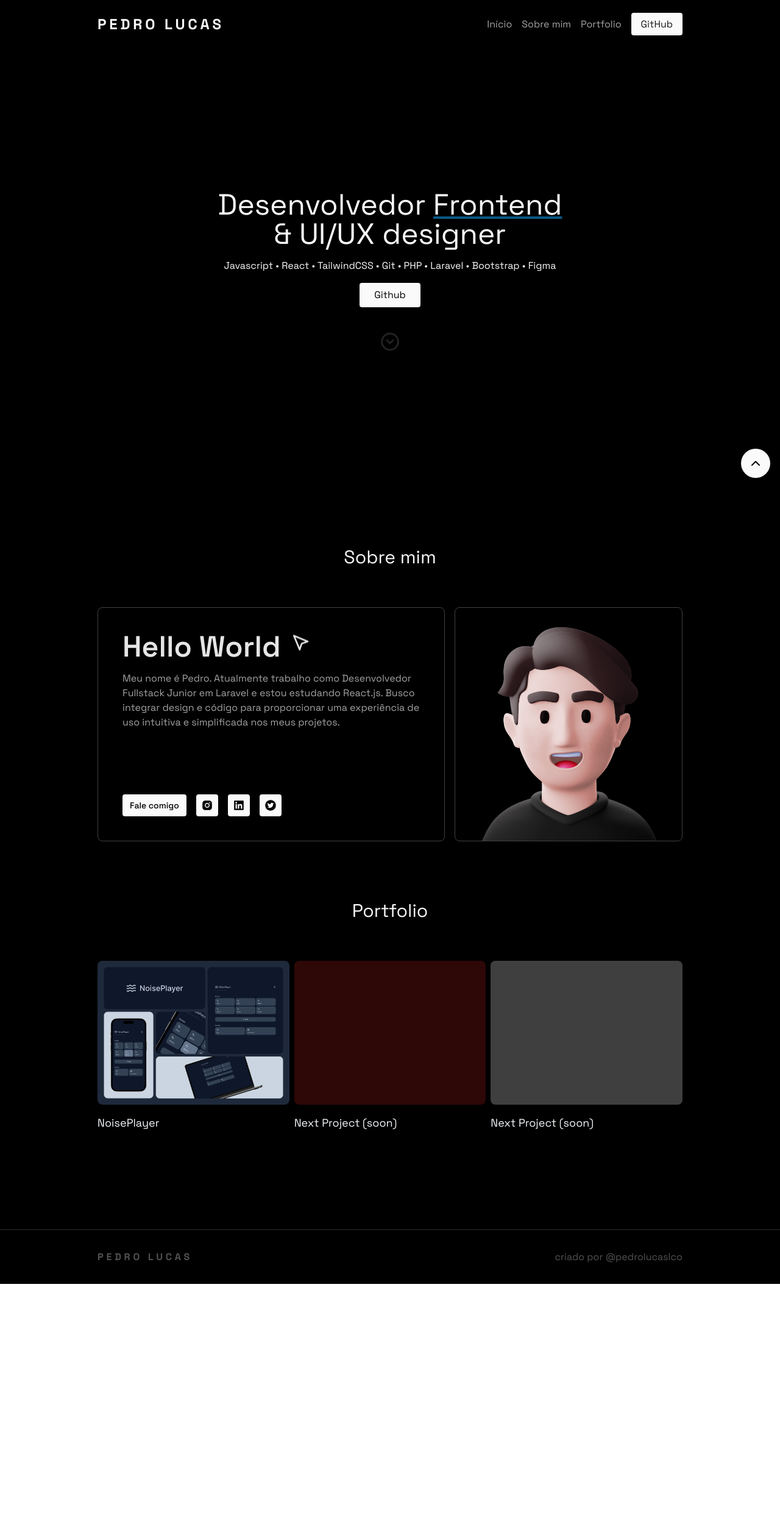
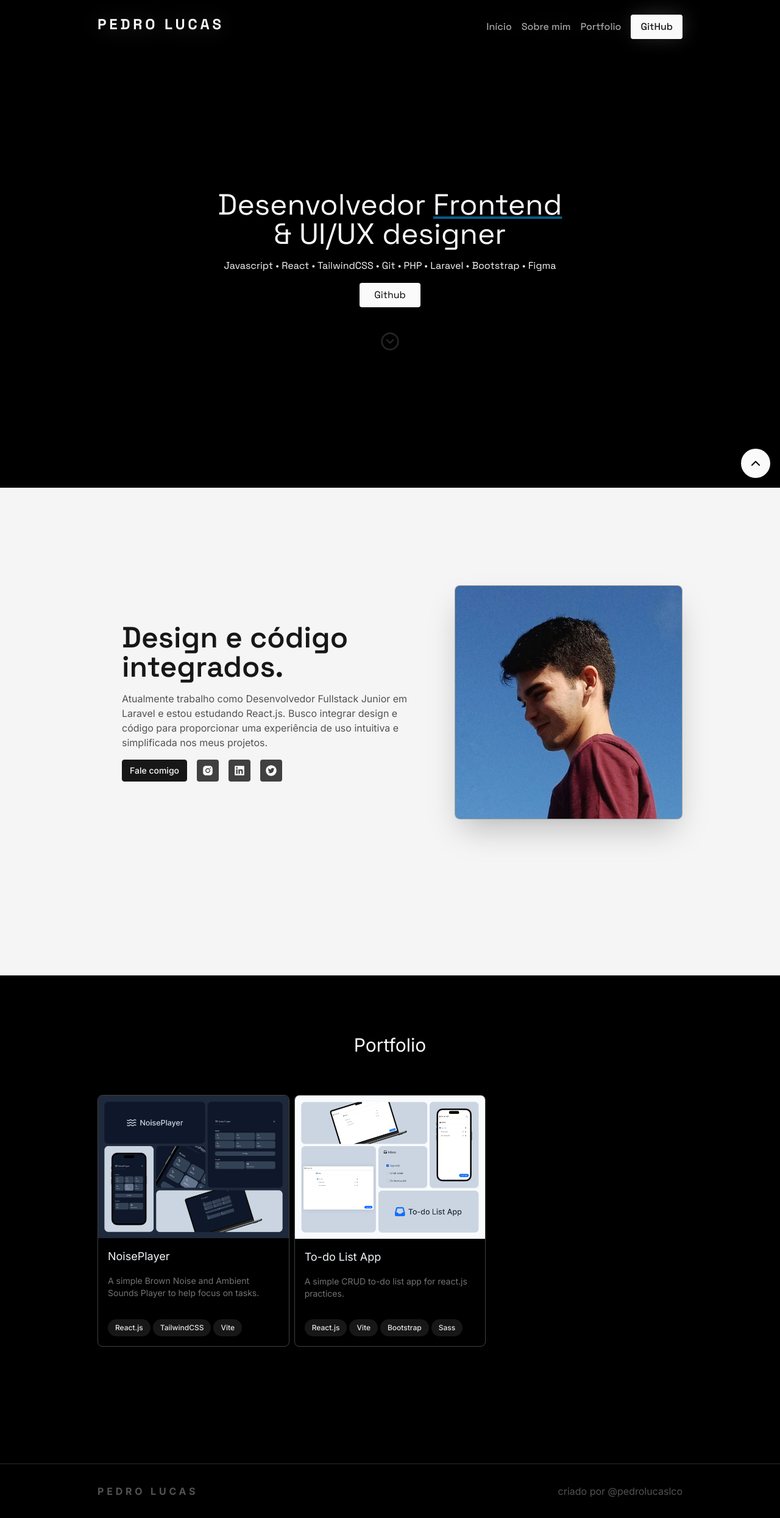
Before and after one commit to pedrolucaslco/pedrolucaslco, a Next.js app: page / in a window 1280 px wide. Shown: the whole page at 61% size. Before the commit the page ends 2106 px from the top, so only its background shows below. Built offline with nearby package versions, Linux system fonts and the light colour scheme.

Commit message:
Update UI and New Components

```diff
--- a/pages/components/NavItem.js
+++ b/pages/components/NavItem.js
@@ -2,7 +2,7 @@ import React from "react";
 
 const NavItem = ({ href, type, text, target }) => {
 
-    const baseClass = '';
+    const baseClass = 'font-medium';
     const buttonClass = 'bg-neutral-50 text-neutral-900 py-2 px-4 rounded hover:transition-all duration-1000 hover:bg-sky-700 hover:text-sky-100';
     const linkClass = 'text-neutral-400 hover:text-neutral-50';
     var fullClass;
@@ -20,11 +20,9 @@ const NavItem = ({ href, type, text, target }) => {
     }
 
   return (
-    <li>
       <a className={fullClass} href={href} target={target}>
         {text}
       </a>
-    </li>
   );
 };
 
--- /dev/null
+++ b/pages/components/PortfolioItem.js
@@ -0,0 +1,51 @@
+import Image from "next/image";
+import React, { useState } from "react";
+import UI_Badge from "./UI_Badge";
+
+const PortfolioItem = ({ title, description, image, href, tags }) => {
+  const [showText, setShowText] = useState(false);
+
+  const handleMouseEnter = () => {
+    setShowText(true);
+  };
+
+  const handleMouseLeave = () => {
+    setShowText(false);
+  };
+
+  return (
+    <a
+      href={href}
+      target="_blank"
+      className="flex flex-col overflow-hidden border relative self-stretch rounded-lg border-neutral-700
+      hover:transition-all hover:border-neutral-500"
+    >
+      <div className="relative transition-all">
+        <Image src={image} className="" />
+        {showText && (
+          <>
+            <span className="bg-black opacity-50 absolute top-0 left-0 w-full h-full"></span>
+            <span className="absolute top-[50%] left-[50%] translate-x-[-50%] translate-y-[-50%]">
+              Acessar
+            </span>
+          </>
+        )}
+      </div>
+
+      <div className="p-4 flex flex-col gap-4">
+        <span className="text-lg">{title}</span>
+        <span className="text-neutral-500 text-sm">{description}</span>
+      </div>
+
+      <div className="mt-auto p-4 w-full">
+        <div className="flex gap-1 mt-auto">
+          {tags.map((item, index) => (
+            <UI_Badge title={item} />
+          ))}
+        </div>
+      </div>
+    </a>
+  );
+};
+
+export default PortfolioItem;
--- /dev/null
+++ b/pages/components/UI_Badge.js
@@ -0,0 +1,26 @@
+import Image from "next/image";
+import React, { useState } from "react";
+
+const UI_Badge = ({ title, type }) => {
+  var typeClass;
+
+  switch (type) {
+    case "danger":
+      typeClass = 'bg-red-900 text-neutral-200';
+      break;
+
+    default:
+        typeClass = 'bg-neutral-900 text-neutral-200';
+      break;
+  }
+
+  const baseClass = 'inline-flex items-center gap-1.5 py-1.5 px-3 rounded-full text-xs font-medium';
+  const fullClass = baseClass + ' ' + typeClass;
+  return (
+    <span className={fullClass}>
+      {title}
+    </span>
+  );
+};
+
+export default UI_Badge;
--- a/pages/index.js
+++ b/pages/index.js
@@ -21,7 +21,9 @@ import { FiChevronDown } from "react-icons/fi";
 import Image from "next/image";
 import profilePic from "../public/pedrolucas-profile-pic.jpg";
 import model3d from "../public/3d.png";
+// import videoCover from "../public/videoCover.mp4";
 import thumbNoisePlayer from "../public/NoisePlayer.png";
+import thumbTodoListApp from "../public/TodoListApp.png";
 import design from "../public/design-test.png";
 import { useState } from "react";
 import {
@@ -32,6 +34,7 @@ import {
   MousePointer2,
 } from "lucide-react";
 import NavItem from "./components/NavItem";
+import PortfolioItem from "./components/PortfolioItem";
 
 export default function Home() {
   const [darkMode, setDarkMode] = useState(true);
@@ -45,6 +48,7 @@ export default function Home() {
         <link rel="icon" href="/favicon.ico" />
       </Head>
 
+      <main className="z-10">
         <a
           href="#"
           className="rounded-full bg-neutral-50 fixed bottom-4 right-4 p-3"
@@ -52,15 +56,47 @@ export default function Home() {
           <ChevronUp />
         </a>
 
+        <header class="fixed flex font-space_grotesk flex-wrap sm:justify-start sm:flex-nowrap z-50 w-screen text-sm py-6">
+
+  <nav class="w-full backdrop-blur-lg
+  px-4 sm:px-4 md:px-16 lg:px-24 xl:px-40 2xl:px-40
+  sm:flex sm:items-center sm:justify-between" aria-label="Global">
+    <div class="flex items-center justify-between">
+      <a class="flex-none text-2xl dark:text-neutral-50 uppercase font-bold tracking-[.3rem]" href="#">Pedro Lucas</a>
+      <div class="sm:hidden">
+        <button type="button" class="hs-collapse-toggle p-2 inline-flex justify-center items-center gap-2 rounded-md border font-medium bg-white text-gray-700 shadow-sm align-middle hover:bg-gray-50 focus:outline-none focus:ring-2 focus:ring-offset-2 focus:ring-offset-white focus:ring-blue-600 transition-all text-sm dark:bg-slate-900 dark:hover:bg-slate-800 dark:border-gray-700 dark:text-gray-400 dark:hover:text-white dark:focus:ring-offset-gray-800" data-hs-collapse="#navbar-with-collapse" aria-controls="navbar-with-collapse" aria-label="Toggle navigation">
+          <svg class="hs-collapse-open:hidden w-4 h-4" width="16" height="16" fill="currentColor" viewBox="0 0 16 16">
+            <path fill-rule="evenodd" d="M2.5 12a.5.5 0 0 1 .5-.5h10a.5.5 0 0 1 0 1H3a.5.5 0 0 1-.5-.5zm0-4a.5.5 0 0 1 .5-.5h10a.5.5 0 0 1 0 1H3a.5.5 0 0 1-.5-.5zm0-4a.5.5 0 0 1 .5-.5h10a.5.5 0 0 1 0 1H3a.5.5 0 0 1-.5-.5z"/>
+          </svg>
+          <svg class="hs-collapse-open:block hidden w-4 h-4" width="16" height="16" fill="currentColor" viewBox="0 0 16 16">
+            <path d="M4.646 4.646a.5.5 0 0 1 .708 0L8 7.293l2.646-2.647a.5.5 0 0 1 .708.708L8.707 8l2.647 2.646a.5.5 0 0 1-.708.708L8 8.707l-2.646 2.647a.5.5 0 0 1-.708-.708L7.293 8 4.646 5.354a.5.5 0 0 1 0-.708z"/>
+          </svg>
+        </button>
+      </div>
+    </div>
+    <div id="navbar-with-collapse" class="hidden basis-full grow sm:block">
+      <div class="
+      items-center gap-5 hidden md:flex
+      flex-col mt-5 sm:flex-row sm:items-center sm:justify-end sm:mt-0 sm:pl-5">
+        <NavItem text={"Início"} href={"#"} type={"link"} />
+          <NavItem text={"Sobre mim"} href={"#about-me"} type={"link"} />
+          <NavItem text={"Portfolio"} href={"#portfolio"} type={"link"} />
+          <NavItem text={"GitHub"} href={"https://github.com/pedrolucaslcosta"} type={"button"} target={"_blank"}
+          />
+      </div>
+    </div>
+  </nav>
+</header>
+
         <nav
-        className="bg-black flex justify-between py-6 fixed w-screen z-50
+          className="backdrop-blur-lg bg-black/80 font-space_grotesk flex justify-between py-6 fixed w-screen z-50
       px-4 sm:px-4 md:px-16 lg:px-24 xl:px-40 2xl:px-40
       "
         >
           <h1 className="text-2xl dark:text-neutral-50 uppercase font-bold tracking-[.3rem]">
             Pedro Lucas
           </h1>
-        <ul className="flex items-center gap-4">
+          <ul className="items-center gap-4 hidden md:flex">
             <NavItem text={"Início"} href={"#"} type={"link"} />
             <NavItem text={"Sobre mim"} href={"#about-me"} type={"link"} />
             <NavItem text={"Portfolio"} href={"#portfolio"} type={"link"} />
@@ -97,15 +133,15 @@ export default function Home() {
       "
         >
           <section className="h-screen flex flex-col pt-24      ">
-          <div className="text-neutral-50 flex flex-col justify-center h-full items-center text-center gap-4">
+            <div className="text-neutral-50 font-space_grotesk flex flex-col justify-center h-full items-center text-center gap-4">
               <h1 className="text-5xl ">
                 Desenvolvedor{" "}
                 <span className="underline decoration-sky-800">Frontend</span>
                 <br></br>& UI/UX designer
               </h1>
               <p>
-              Javascript • React • TailwindCSS • Git • PHP • Laravel • Bootstrap
-              • Figma
+                Javascript • React • TailwindCSS • Git • PHP • Laravel •
+                Bootstrap • Figma
               </p>
               <a
                 className="bg-neutral-50 text-black py-2 px-6 rounded"
@@ -123,40 +159,45 @@ export default function Home() {
               </a>
             </div>
           </section>
+        </main>
 
-        <section className="min-h-screen pb-40">
-          <div
-            id="about-me"
+        <main
+          className="px-4 sm:px-4 md:px-16 lg:px-24 xl:px-40 2xl:px-40
+        bg-neutral-100"
+        >
+          <section id="about-me" className="min-h-screen py-40">
+            {/* <div
             className="flex items-center text-center justify-center pt-24 pb-16 text-3xl text-neutral-50"
           >
             Sobre mim
-          </div>
+          </div> */}
 
-          <div className="grid grid-cols-5 gap-4">
+            <div className="grid grid-cols-5 gap-4 ">
+              <div
+                className="
+              col-span-5 lg:col-span-3 md:col-span-3 sm:col-span-3
 
-            <div
-              className="rounded-lg
-              col-span-5 lg:col-span-3 md:col-span-3 sm:col-span-3
-              dark:border-neutral-700 border-neutral-300 border
-              lg:p-10 sm:p-8 p-6 flex flex-col gap-4"
+              lg:p-10 sm:p-8 p-6
+              flex justify-center flex-col gap-4"
               >
-              <h2 className="text-3xl sm:text-5xl font-semibold text-neutral-900 dark:text-neutral-200 flex items-center gap-4">
-                Hello World
-                <MousePointer2 className="animate-bounce" size={32} />
+                <h2 className="text-3xl font-space_grotesk sm:text-5xl font-semibold text-neutral-900">
+                  Design e código integrados.
+                  {/* <MousePointer2 className="animate-bounce" size={32} /> */}
                 </h2>
 
-              <p className="text-base sm:text-md text-neutral-400">
+                <p className="text-base sm:text-md text-neutral-600">
+                  {/* Com 4 anos de experiência no design, busco.... */}
                   {
-                  "Meu nome é Pedro. Atualmente trabalho como Desenvolvedor Fullstack Junior em Laravel e estou estudando React.js. Busco integrar design e código para proporcionar uma experiência de uso intuitiva e simplificada nos meus projetos."
+                    "Atualmente trabalho como Desenvolvedor Fullstack Junior em Laravel e estou estudando React.js. Busco integrar design e código para proporcionar uma experiência de uso intuitiva e simplificada nos meus projetos."
                   }
                 </p>
 
-              <div className="text-base sm:text-xl flex justify-center sm:justify-start mt-auto gap-3 sm:gap-4 text-black">
+                <div className="text-base sm:text-xl flex justify-center sm:justify-start gap-3 sm:gap-4 text-black">
                   <a
                     href="mailto:pedrolucaslcosta@gmail.com"
                     target="_blank"
                     rel="noreferrer"
-                  className="text-sm font-medium rounded bg-neutral-50 flex items-center px-3"
+                    className="text-sm font-medium rounded hover:bg-neutral-200 hover:text-neutral-900 border border-neutral-900 bg-neutral-900 text-neutral-50 flex items-center px-3"
                   >
                     Fale comigo
                   </a>
@@ -164,7 +205,7 @@ export default function Home() {
                     href="https://www.instagram.com/pedrolucaslco"
                     target="_blank"
                     rel="noreferrer"
-                  className="bg-neutral-50 p-2 rounded"
+                    className="p-2 rounded bg-neutral-700 hover:bg-neutral-900 text-neutral-50"
                   >
                     <AiFillInstagram />
                   </a>
@@ -172,7 +213,7 @@ export default function Home() {
                     href="https://www.linkedin.com/in/pedrolucaslcosta"
                     target="_blank"
                     rel="noreferrer"
-                  className="bg-neutral-50 p-2 rounded"
+                    className="bg-neutral-700 hover:bg-neutral-900 text-neutral-50 p-2 rounded"
                   >
                     <AiFillLinkedin />
                   </a>
@@ -180,29 +221,42 @@ export default function Home() {
                     href="https://www.twitter.com/pedrolucaslco"
                     target="_blank"
                     rel="noreferrer"
-                  className="bg-neutral-50 p-2 rounded"
+                    className="bg-neutral-700 hover:bg-neutral-900 text-neutral-50 p-2 rounded"
                   >
                     <AiFillTwitterCircle />
                   </a>
                 </div>
               </div>
-            <div
-              className="
-            col-span-5 lg:col-span-2 md:col-span-2 rounded-lg  h-64 sm:h-96
-            "
-            >
+              <div className="col-span-5 lg:col-span-2 md:col-span-2 rounded-lg h-64 sm:h-96 relative">
                 <Image
-                className="h-full w-full rounded-lg object-scale-down sm:object-scale-down md:object-cover dark:border-neutral-700 border-neutral-300 border"
-                src={model3d}
+                  className="h-full w-full rounded-lg z-10 shadow-2xl object-cover border border-neutral-400 overflow-hidden"
+                  src={profilePic}
                 />
               </div>
             </div>
-
+          </section>
+        </main>
+        <main
+          className="px-4 sm:px-4 md:px-16 lg:px-24 xl:px-40 2xl:px-40
+        bg-black"
+        >
+          <section className="min-h-screen pb-40">
             <div
               id="portfolio"
-            className="flex items-center text-center justify-center pt-24 pb-16 text-3xl text-neutral-50"
+              className="flex flex-col items-center text-center justify-center gap-4 pt-24 pb-16 text-3xl text-neutral-50"
             >
-            Portfolio
+              <span>Portfolio</span>
+              {/* <div className="flex items-center justify-center gap-2 py-2">
+              <div className="text-neutral-50 bg-neutral-900 p-2 text-sm rounded-lg">
+                Dev
+              </div>
+              <div className="text-neutral-50 bg-neutral-900 p-2 text-sm rounded-lg">
+                UI Design
+              </div>
+              <div className="text-neutral-50 bg-neutral-900 p-2 text-sm rounded-lg">
+                Design
+              </div>
+            </div> */}
             </div>
 
             {/* <div className="p-5 mt-4 dark:border-neutral-700 border-neutral-300 border flex flex-col items-center">
@@ -221,122 +275,48 @@ export default function Home() {
             </div>
           </div> */}
 
-          <div className=" text-slate-100  grid grid-cols-2 lg:grid-cols-3 gap-4 lg:gap-2 items-center">
-            <div className="flex flex-col gap-4 overflow-hidden">
-              <Image src={thumbNoisePlayer} className="rounded-lg" />
-              <span className="text-lg">NoisePlayer</span>
-            </div>
-            <div className="flex flex-col gap-4 overflow-hidden">
-              {/* <Image src={thumbNoisePlayer} className="rounded-lg" /> */}
-              <div className="bg-red-700 opacity-25 w-full aspect-[4/3] rounded-lg"></div>
-              <span className="text-lg">Next Project (soon)</span>
-            </div>
-            <div className="flex flex-col gap-4 overflow-hidden">
-              {/* <Image src={thumbNoisePlayer} className="rounded-lg" /> */}
-              <div className="bg-neutral-50 opacity-25 w-full aspect-[4/3] rounded-lg"></div>
-              <span className="text-lg">Next Project (soon)</span>
-            </div>
-          </div>
-
-          {/* <div className="p-10 pb-5 mt-4 rounded-2xl
-          border-neutral-700 border flex flex-col items-center
-          ">
-              <h3 className="text-3xl font-bold dark:text-neutral-300 text-center">Projects</h3>
-              <p className="text-md text-neutral-400 text-center">
-                Check it out
-              </p>
-              <a href="#projetos" className="text-black bg-white flex items-center px-3 py-2 rounded-full font-semibold text-sm">
-                Quero conferir
-                <FiChevronDown />
-              </a>
-
-
-          </div> */}
-
-          {/* <div id="projetos" className="grid grid-cols-3 gap-4 my-4">
-
-            <div className="bg-neutral-700 rounded-2xl col-span-1 flex flex-col justify-end
-            hover:bg-neutral-400 hover:transition-all hover:duration-700 hover:opacity-30
-            ">
-
-                <Image src={design} className="rounded-t-2xl grow"/>
-                <div className="px-4 py-2 flex flex-col overflow-hidden">
-                  <a href="" className="text-neutral-100 text-base">Studio Seven</a>
-                  <a href="" className="text-neutral-400 text-sm font-semibold uppercase">Branding</a>
-                </div>
 
 
 
 
+            <div
+              className=" text-slate-100 grid items-center
+            sm:grid-cols-1 grid-cols-1 md:grid-cols-2 lg:grid-cols-3
+            gap-4 lg:gap-2"
+            >
+
+              <PortfolioItem
+                image={thumbNoisePlayer}
+                title={"NoisePlayer"}
+                description={
+                  "A simple Brown Noise and Ambient Sounds Player to help focus on tasks."
+                }
+                href={"https://noise-player-pedrolucaslco.vercel.app/"}
+                tags={['React.js', 'TailwindCSS', 'Vite']}
+              />
+              <PortfolioItem
+                image={thumbTodoListApp}
+                title={'To-do List App'}
+                description={
+                  'A simple CRUD to-do list app for react.js practices.'
+                }
+                href={'https://to-do-list-react-js-pedrolucaslcosta.netlify.app/'}
+                tags={['React.js', 'Vite', 'Bootstrap', 'Sass']}
+              />
             </div>
-
-            <div className="bg-neutral-700 rounded-2xl col-span-2">
-              <div className="">
-                <Image src={design} className="rounded-t-2xl"/>
-              </div>
-              <div className="px-4 py-2 flex flex-col">
-                <a href="" className="text-neutral-100 text-base">Studio Seven</a>
-                <a href="" className="text-neutral-400 text-sm font-semibold uppercase">Branding</a>
-              </div>
-            </div>
-
-            <div className="bg-neutral-700 rounded-2xl col-span-1">
-              <div>
-                <Image src={design} className="rounded-t-2xl bg-cover"/>
-              </div>
-              <div className="px-4 py-2 flex flex-col">
-                <a href="" className="text-neutral-100 text-base">Studio Seven</a>
-                <a href="" className="text-neutral-400 text-sm font-semibold uppercase">Branding</a>
-              </div>
-            </div>
-          </div>
-
-          <div className="grid grid-cols-3 gap-4 my-4">
-            <div className="bg-neutral-700 rounded-2xl col-span-1">
-              <div>
-                <Image src={design} className="rounded-t-2xl bg-cover"/>
-              </div>
-              <div className="px-4 py-2 flex flex-col">
-                <a href="" className="text-neutral-100 text-base">Studio Seven</a>
-                <a href="" className="text-neutral-400 text-sm font-semibold uppercase">Branding</a>
-              </div>
-            </div>
-
-            <div className="bg-neutral-700 rounded-2xl col-span-1">
-              <div>
-                <Image src={design} className="rounded-t-2xl bg-cover"/>
-              </div>
-              <div className="px-4 py-2 flex flex-col">
-                <a href="" className="text-neutral-100 text-base">Studio Seven</a>
-                <a href="" className="text-neutral-400 text-sm font-semibold uppercase">Branding</a>
-              </div>
-            </div>
-
-            <div className="bg-neutral-700 rounded-2xl col-span-1">
-              <div>
-                <Image src={design} className="rounded-t-2xl bg-cover"/>
-              </div>
-              <div className="px-4 py-2 flex flex-col">
-                <a href="" className="text-neutral-100 text-base">Studio Seven</a>
-                <a href="" className="text-neutral-400 text-sm font-semibold uppercase">Branding</a>
-              </div>
-            </div>
-          </div>
-           */}
           </section>
         </main>
 
-      <footer className="
+        <footer
+          className="
       px-4 sm:px-4 md:px-16 lg:px-24 xl:px-40 2xl:px-40
       flex justify-between bg-black border-t-2 border-neutral-900 text-neutral-600 py-8
-      ">
-        <h1 className="uppercase font-bold tracking-[.3rem]">
-          Pedro Lucas
-        </h1>
-        <span>
-        criado por @pedrolucaslco
-        </span>
+      "
+        >
+          <h1 className="uppercase font-bold tracking-[.3rem]">Pedro Lucas</h1>
+          <span>criado por @pedrolucaslco</span>
         </footer>
+      </main>
     </div>
   );
 }
--- a/styles/globals.css
+++ b/styles/globals.css
@@ -15,9 +15,9 @@ html,
 body {
   max-width: 100vw;
   overflow-x: hidden;
-
-  /* font-family: 'Inter', sans-serif; */
-  font-family: 'Space Grotesk', sans-serif;
+  scroll-behavior: smooth !important;
+  font-family: 'Inter', sans-serif;
+  /* font-family: 'Space Grotesk', sans-serif; */
   /* font-feature-settings: 'ss04' on, 'ss01' on; */
   /* font-feature-settings:  'ss04' on, 'ss01' on; */
 
@@ -32,17 +32,16 @@ a {
   font-family: 'Work Sans', sans-serif;
 } */
 
-/* Chrome, Edge, and Safari */
 *::-webkit-scrollbar {
   @apply w-2;
 }
 
 *::-webkit-scrollbar-track {
-  @apply bg-slate-500;
+  @apply bg-neutral-900;
 }
 
 *::-webkit-scrollbar-thumb {
-  @apply bg-slate-600 rounded-full;
+  @apply bg-neutral-700 rounded-full;
 }
 
 /* ------------------------ */
--- a/tailwind.config.js
+++ b/tailwind.config.js
@@ -12,7 +12,7 @@ module.exports = {
   theme: {
     extend: {
       fontFamily: {
-        worksans: 'Work Sans',
+        space_grotesk: 'Space Grotesk',
       },
       keyframes: {
         motion_bg: {
```
Also changed, not shown: public/TodoListApp.png (added). Lines whose indentation alone changed are shown as unchanged.
